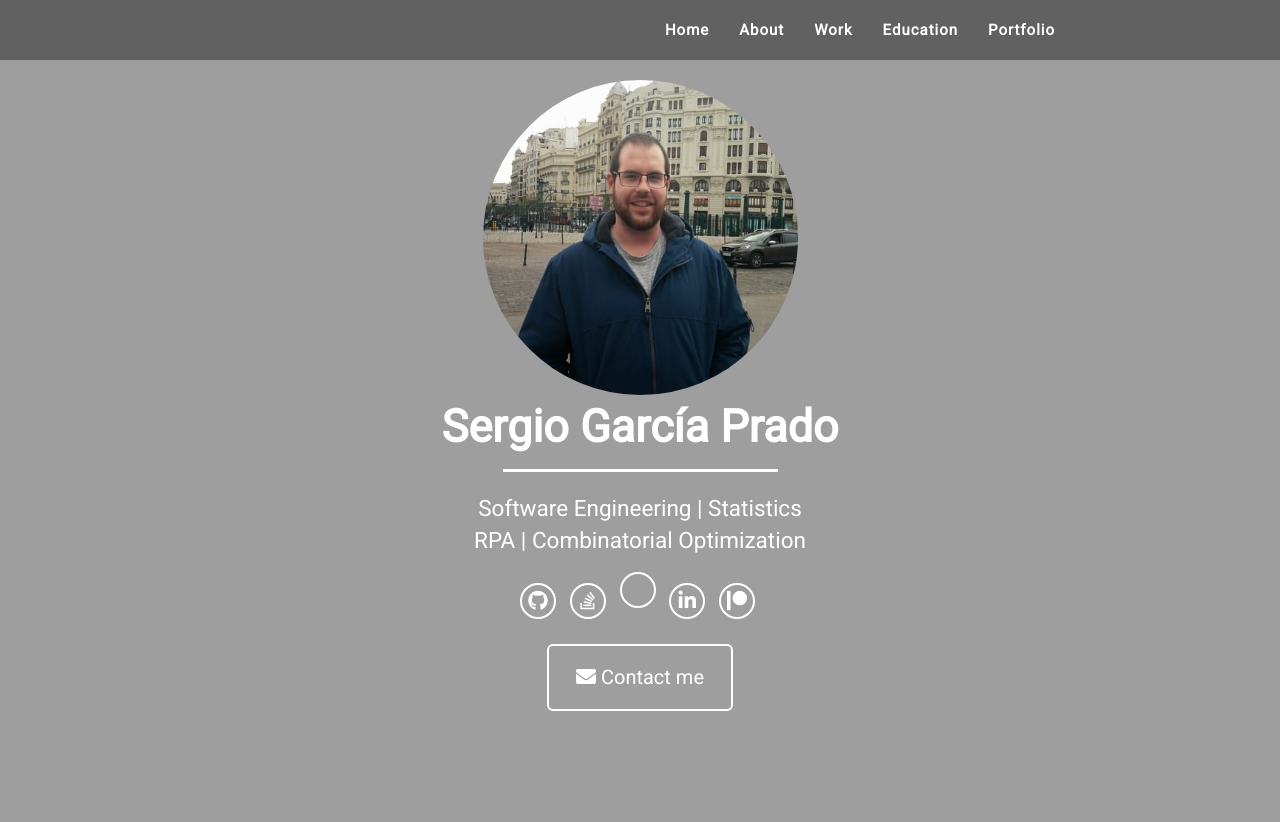
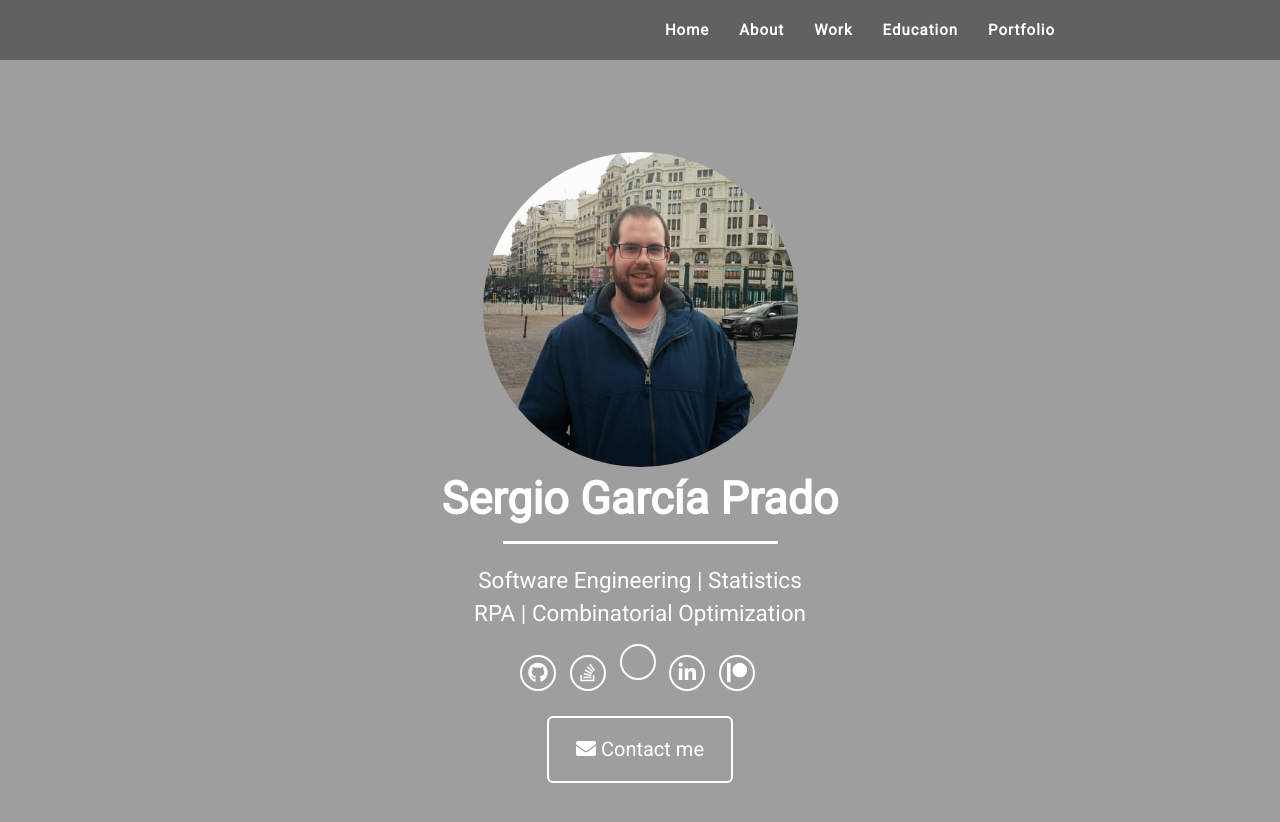
Before and after one commit to garciparedes/garciparedes.github.io, a Jekyll site: the page built from index.html, in a window 1280 px wide and 900 px high. Shown: the top 822 px of the window. Built offline with Jekyll 4.4.1, drawn with Linux system fonts in a browser that asks for light colours; nearby versions of some CDN libraries; a style sheet for code colours, icons or effects is not loaded.

Commit message:
* Now header is vertically centered (2).

```diff
--- a/_includes/header.html
+++ b/_includes/header.html
@@ -1,6 +1,6 @@
 <!-- Header -->
-<header id="headers" class="outer-center">
-  <div class="container inner-center">
+<header id="headers" class="outer-center-container">
+  <div class="container inner-center-container">
     <div class="row">
       <div class="col-lg-12">
         <div class="img-profile img-responsive img-centered img-circle">
```
